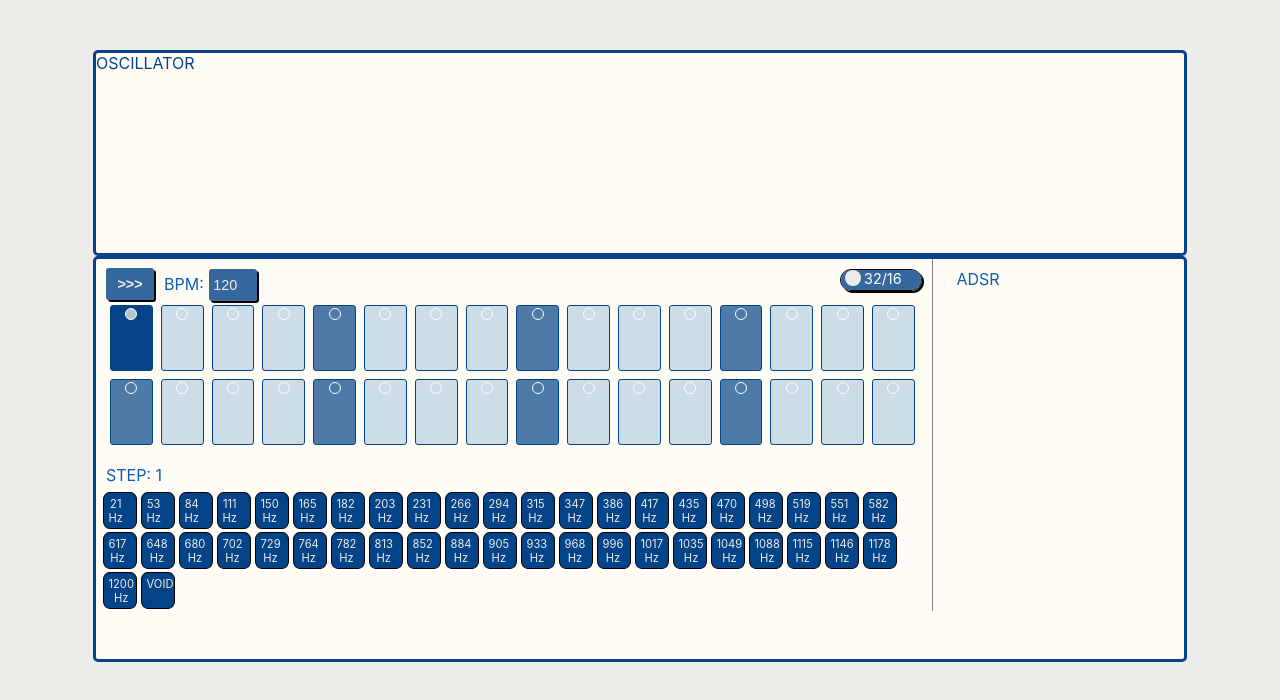
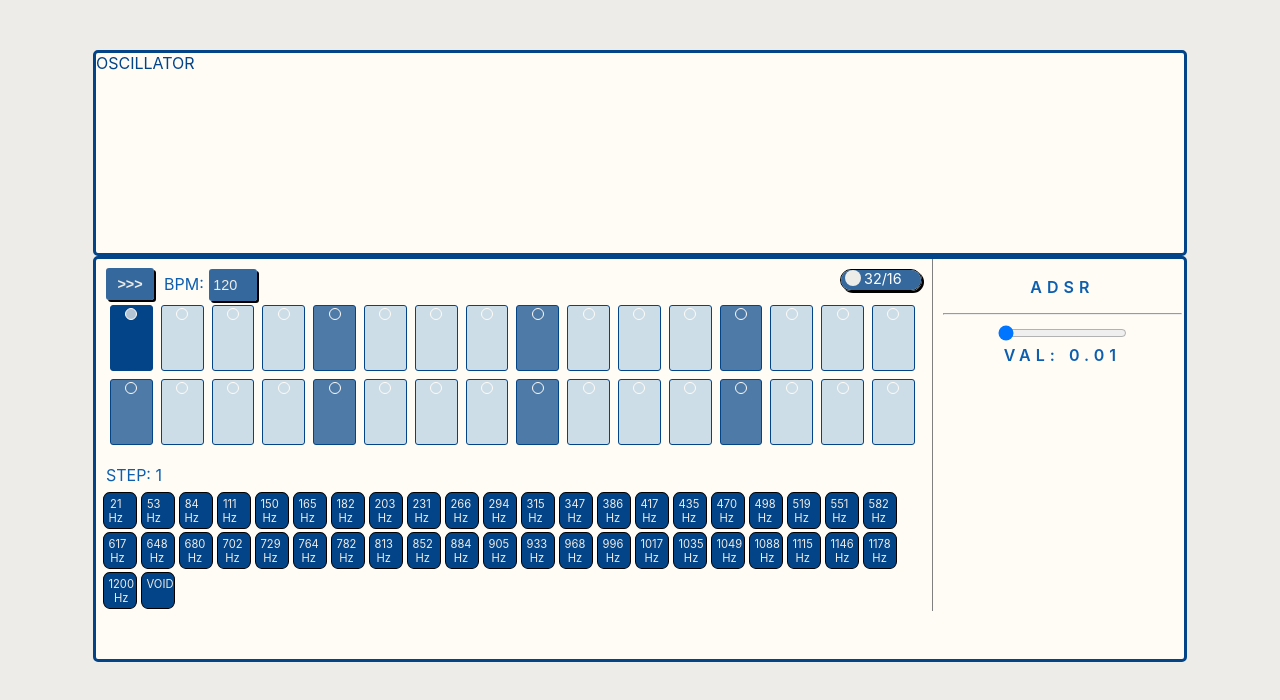
Before and after one commit to mscbr/lindos_synth, a React (Create React App) app: page / in a window 1280 px wide. Shown: the top 700 px of the page. Built offline with nearby package versions, Linux system fonts and the light colour scheme.

Commit message:
sketch setup for adsr modulation data flow

```diff
--- a/src/App.css
+++ b/src/App.css
@@ -31,9 +31,12 @@
 .adsr {
     display: block;
     float: right;
-    width: 20%;
+    width: 22%;
     height: 100%;
-    padding: 10px;
+    padding: 2px;
+    text-align: center;
+    font-weight: 600;
+    letter-spacing: 5px;
 }
 .synth {
     padding-top: 50px;
--- a/src/components/Synth.js
+++ b/src/components/Synth.js
@@ -5,12 +5,19 @@ import Tone from 'tone'
 
 import Rows from './seq/Rows'
 import ValuePicker from './seq/ValuePicker'
+import Adsr from './adsr/Adsr'
 
 
 class Synth extends Component {
   constructor(props) {
       super(props);
       this.state = {
+        adsr: {
+          ampAttack: 0.01,
+          ampRelease: 0.4,
+          filtAttack: 0.01,
+          filtDecay: 0,
+        },
         sequenceValues: [''],
         sequencePosition: 0,
         sequenceLength: 32,
@@ -19,11 +26,36 @@ class Synth extends Component {
       }
 
       ///INITIAL SET-UP FOR SYNTH & SEQUENCER
-      this.synth = new Tone.Synth().toMaster();
+      this.synth = new Tone.DuoSynth(
+        {
+          "voice0": {
+            "envelope": {
+              "attack": this.state.adsr.ampAttack,
+              "release": this.state.adsr.ampRelease
+            },
+            "filterEnvelope": {
+              "attack": this.state.adsr.filtAttack,
+              "decay": this.state.adsr.filtDecay
+            },
+            "oscillator": {
+              "type": "triangle"
+            },
+            //"filterEmve"
+          }
+        }
+      );
+      console.log('state');
+      console.log(this.state);
+      // this.synth.voice0.envelope.attack = 0.4;
+      // this.synth.voice0.envelope.release = 0.8;
+      // this.synth.voice1.envelope.attack = 0.4;
+      this.gain = new Tone.Gain(0.7).toMaster();
+
+      this.synth.connect(this.gain);
       this.seq = new Tone.Sequence((time, value) => {
         this.positionSet();
         if(value !== "") {
-          this.synth.triggerAttackRelease(value, "16n", time);
+          this.synth.triggerAttackRelease(value, "4n", time);
         }
 
       }, this.state.sequenceValues, "16n");
@@ -52,6 +84,11 @@ class Synth extends Component {
         this.stopSeq();
         this.triggerSeq();
       }
+    }
+    //ADSR values update
+    if (prevState.adsr !== this.state.adsr) {
+      this.synth.voice0.envelope.attack = this.state.adsr.ampAttack;
+      this.synth.voice1.envelope.attack = this.state.adsr.ampAttack;
     }
   }
 
@@ -108,6 +145,14 @@ class Synth extends Component {
 
   }
 
+  handleAdsr = (e) => {
+    this.setState({
+      adsr: {
+        [e.target.id]: e.target.value
+      }
+    });
+  }
+
   triggerSeq = () => {
     this.seq.start();
     Tone.Transport.start();
@@ -158,7 +203,6 @@ class Synth extends Component {
                   32/16
                 </span>
               </label>
-
             </div>
             <Rows
               seqPosition={this.state.sequencePosition}
@@ -170,11 +214,16 @@ class Synth extends Component {
               handleStepFocus={this.handleStepFocus}
               stepFocus={this.state.stepFocus}
               setSequenceVal={this.setSequenceVal}
-              />
+            />
           </div>
 
           <div className="adsr">
-          ADSR
+            <p>ADSR</p>
+            <hr />
+            <Adsr
+              adsrVal={this.state.adsr}
+              handleAdsr={this.handleAdsr}
+            />
           </div>
         </div>
       </div>
--- /dev/null
+++ b/src/components/adsr/Adsr.js
@@ -0,0 +1,23 @@
+import React from 'react'
+
+
+const Adsr = (props) => {
+    console.log(props);
+    const handleAdsr = (e) => {
+        console.log(e.target.id);
+    }
+    return (
+        <div className='adsr-sliders'>
+            <div className="slider-wrapper">
+                <input id="ampAttack" type="range"
+                    min={0.1} max={4}
+                    value={props.adsrVal.ampAttack} step={0.1}
+                    onChange={props.handleAdsr}
+                />
+            </div>
+            <span>VAL: {props.adsrVal.ampAttack}</span>
+        </div>
+    );
+}
+
+export default Adsr
```
